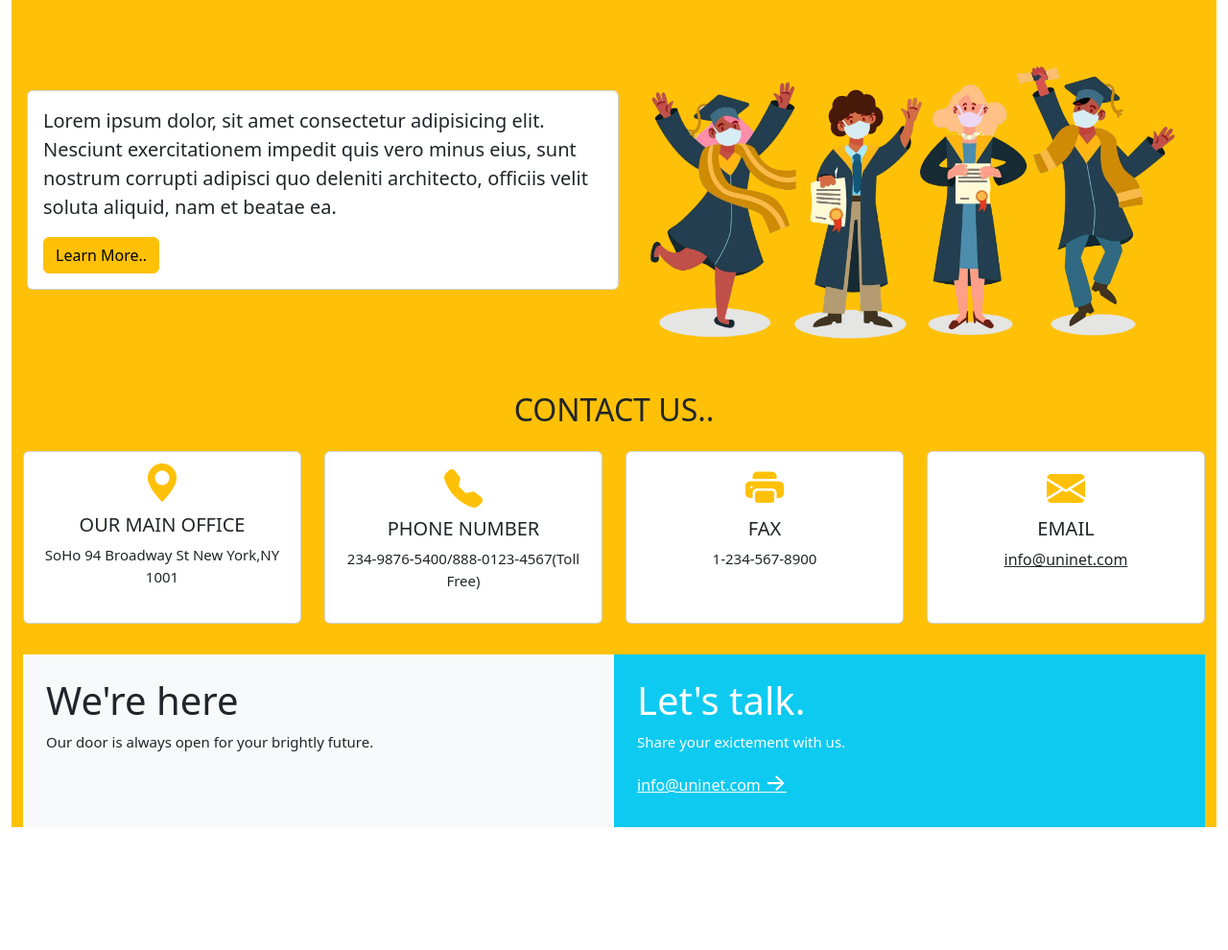
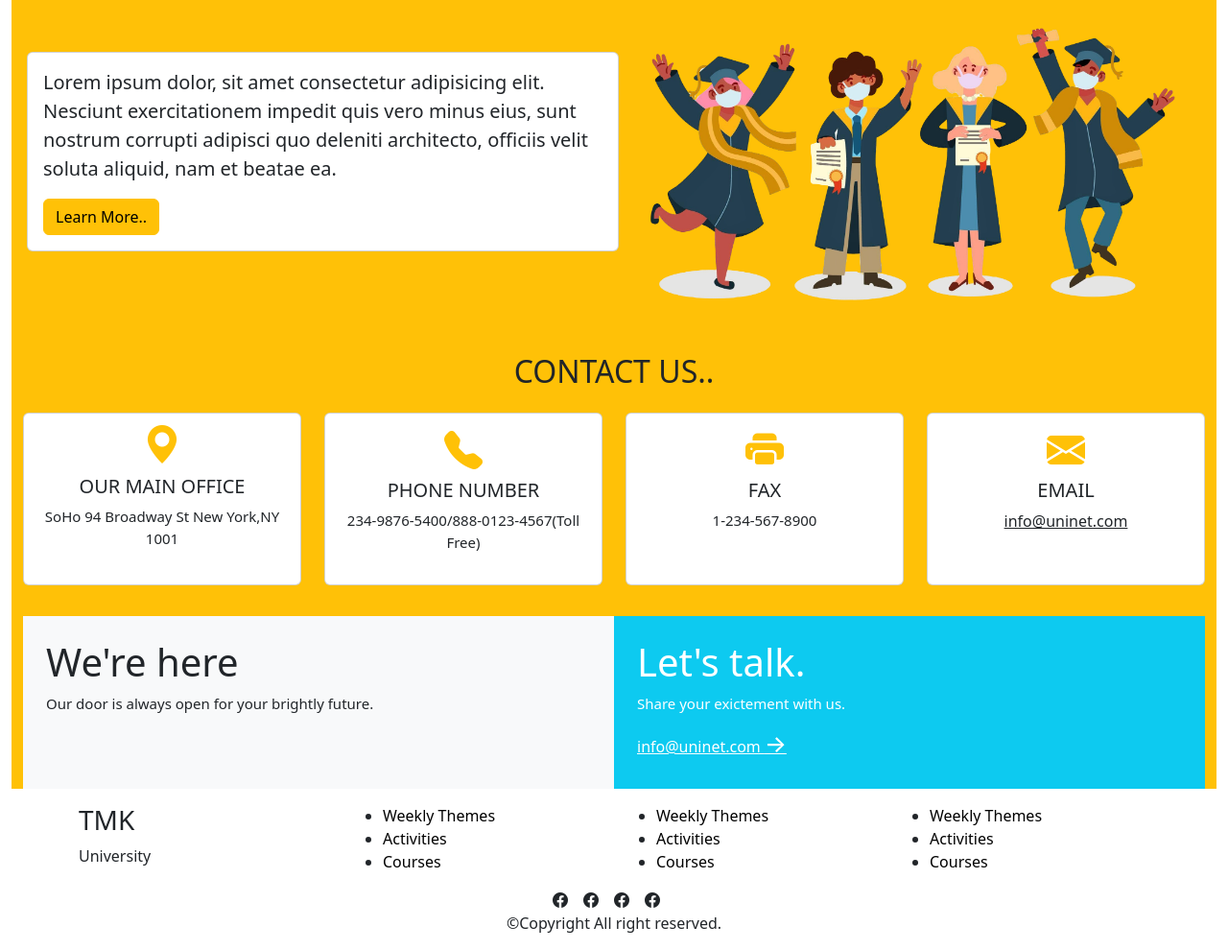
Before and after one commit to jakeklint/project-2, a plain HTML site: page index.html in a window 1280 px wide. Shown: the part 5082-6072 px from the top of the page at 96% size. Before the commit the page ends 5944 px from the top, so only its background shows below. Drawn offline with nearby package versions, Linux system fonts and the light colour scheme; a web font is replaced by a local one.

Commit message:
adding footer

```diff
--- a/index.html
+++ b/index.html
@@ -4,7 +4,7 @@
     <meta charset="utf-8" />
     <meta name="viewport" content="width=device-width, initial-scale=1" />
     <link rel="stylesheet" href="style.css" />
-    <title>Bootstrap demo</title>
+    <title>TMK University</title>
     <link
       rel="stylesheet"
       href="https://cdnjs.cloudflare.com/ajax/libs/font-awesome/6.6.0/css/all.min.css"
@@ -859,6 +859,45 @@
         </div>
       </div>
     </section>
+    <!-- footer -->
+    <footer class="container mt-3">
+      <div class="row">
+        <div class="col">
+          <h3>TMK</h3>
+          <p>University</p>
+        </div>
+        <div class="col">
+          <ul>
+            <li><a href="">Weekly Themes</a></li>
+            <li><a href="">Activities</a></li>
+            <li><a href="">Courses</a></li>
+          </ul>
+        </div>
+        <div class="col">
+          <ul>
+            <li><a href="">Weekly Themes</a></li>
+            <li><a href="">Activities</a></li>
+            <li><a href="">Courses</a></li>
+          </ul>
+        </div>
+        <div class="col">
+          <ul>
+            <li><a href="">Weekly Themes</a></li>
+            <li><a href="">Activities</a></li>
+            <li><a href="">Courses</a></li>
+          </ul>
+        </div>
+      </div>
+      <div class="footer-icon">
+        <i class="bi bi-facebook me-3"></i>
+        <i class="bi bi-facebook me-3"></i>
+        <i class="bi bi-facebook me-3"> </i>
+        <i class="bi bi-facebook me-3"> </i>
+      </div>
+      <p class="text-center">
+        <span>&copy;</span>Copyright All right reserved.
+      </p>
+    </footer>
 
     <script
       src="https://cdn.jsdelivr.net/npm/bootstrap@5.3.3/dist/js/bootstrap.bundle.min.js"
--- a/style.css
+++ b/style.css
@@ -79,7 +79,8 @@
 /* activities */
 #activity .card {
   position: relative;
-  height: 300px;
+
+  height: 280px;
   border: 1px solid rgb(247, 218, 3);
   border-radius: 8px;
   overflow: hidden;
@@ -88,6 +89,7 @@
   max-width: 100%;
   border: 1px solid rgb(247, 218, 3);
   border-radius: 8px;
+  height: 280px;
 }
 
 .intro {
@@ -153,4 +155,13 @@
   width: 200px;
   height: 200px;
 }
-/* form */
+/* footer */
+footer a {
+  color: black;
+  text-decoration: none;
+}
+.footer-icon {
+  display: flex;
+  flex-direction: row;
+  justify-content: center;
+}
```
